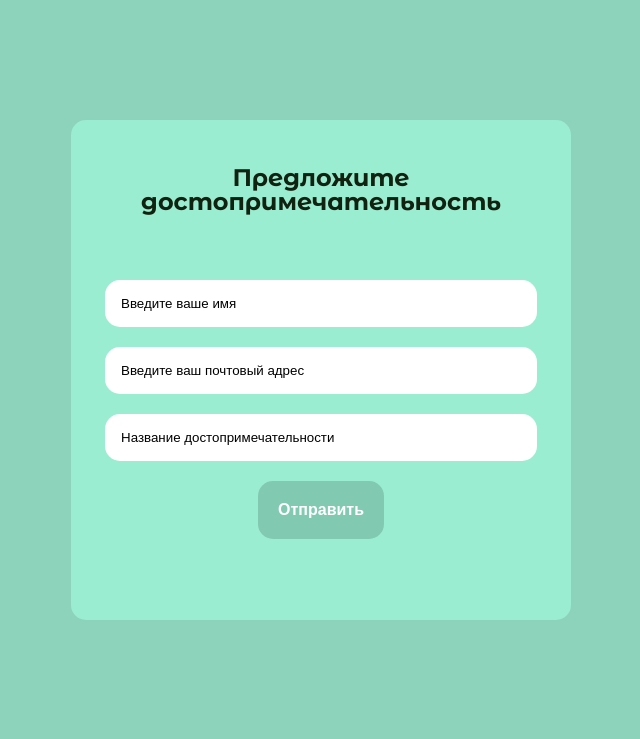
After one commit to Front3ndy/map_site, a Django app: template static/templates/form.html in a window 1280 px wide. The commit adds this page. Shown: the top 739 px of the page, without its empty margins (319-959 px from the left). Run offline with Django 5.2, Linux system fonts and the light colour scheme; the template is opened without the code that fills it, so the values that code supplies are empty.

Commit message:
95% index

```diff
--- /dev/null
+++ b/static/styles/form.css
@@ -0,0 +1,103 @@
+/* Сброс стилей html */
+html, body, div, span, applet, object, iframe,
+h1, h2, h3, h4, h5, h6, p, blockquote, pre,
+a, abbr, acronym, address, big, cite, code,
+del, dfn, em, img, ins, kbd, q, s, samp,
+small, strike, strong, sub, sup, tt, var,
+b, u, i, center,
+dl, dt, dd, ol, ul, li,
+fieldset, form, label, legend,
+table, caption, tbody, tfoot, thead, tr, th, td,
+article, aside, canvas, details, embed,
+figure, figcaption, footer, header, hgroup,
+menu, nav, output, ruby, section, summary,
+time, mark, audio, video {
+	margin: 0;
+	padding: 0;
+	border: 0;
+	font-size: 100%;
+	font: inherit;
+	vertical-align: baseline;
+}
+/* HTML5 display-role reset for older browsers */
+article, aside, details, figcaption, figure,
+footer, header, hgroup, menu, nav, section {
+	display: block;
+}
+
+body {
+	font-family: "Montserrat Alternates", sans-serif;
+	line-height: 1;
+	background-color: #8dd3bb;
+}
+ol, ul {
+	list-style: none;
+}
+blockquote, q {
+	quotes: none;
+}
+blockquote:before, blockquote:after,
+q:before, q:after {
+	content: '';
+	content: none;
+}
+table {
+	border-collapse: collapse;
+	border-spacing: 0;
+}
+
+.header {
+	background-color: #fff;
+	padding: 21px 104px;
+}
+
+.container {
+	max-width: 1383px;
+	margin: 15vh auto;
+	padding: 0 15px;
+}
+
+.form-div {
+    background-color: #9aedd0;
+    height: 500px;
+    width: 500px;
+    margin: 0 auto;
+    border-radius: 15px;
+    display: flex;
+    flex-direction: column;
+    text-align: center;
+}
+
+h1 {
+    padding: 16px;
+    font-size: 24px;
+    font-weight: 700;
+    color: #112211;
+    margin-bottom: 50px;
+    margin-top: 30px;
+}
+
+form {
+    display: flex;
+    flex-direction: column;
+    align-items: center;
+}
+
+input {
+    width: 80%;
+    padding: 16px;
+    margin-bottom: 20px;
+    border: none;
+    border-radius: 15px;
+}
+
+button {
+    border: none;
+    border-radius: 15px;
+    padding: 20px;
+    cursor: pointer;
+    color: #fff;
+    background-color: #81cab1;
+    font-size: 16px;
+    font-weight: 700;
+}
--- /dev/null
+++ b/static/templates/form.html
@@ -0,0 +1,27 @@
+<!DOCTYPE html>
+<html lang="en">
+<head>
+    <meta charset="UTF-8">
+    <meta name="viewport" content="width=device-width, initial-scale=1.0">
+    <link rel="preconnect" href="https://fonts.googleapis.com">
+    <link rel="preconnect" href="https://fonts.gstatic.com" crossorigin>
+    <link href="https://fonts.googleapis.com/css2?family=Montserrat+Alternates:ital,wght@0,400;0,500;0,600;0,700;1,900&display=swap" rel="stylesheet">
+    <link rel="stylesheet" href="../styles/form.css">
+    <title>Form</title>
+</head>
+<body>
+    <div class="container">
+        <div class="form-div">
+            <h1>Предложите достопримечательность</h1>
+            <div class="post-form">
+                <form method="post" id="form-post">
+                    <input type="text" onfocus="this.value=''" value="Введите ваше имя">
+                    <input type="email" onfocus="this.value=''" value="Введите ваш почтовый адрес">
+                    <input type="text" onfocus="this.value=''" value="Название достопримечательности">
+                </form>
+                <button form="form-post" type="submit">Отправить</button>
+            </div>
+        </div>
+    </div>
+</body>
+</html>
--- a/static/templates/index.html
+++ b/static/templates/index.html
@@ -307,8 +307,8 @@
                             поплним интерактивную карту
                         </h2>
                         <form method="post">
-                            <input type="text" value="Название достопримечательности">
-                            <button id="form-button">Отправить</button>
+                            <input type="text" onfocus="this.value=''" value="Название достопримечательности">
+                            <button id="form-button"><a href="./form.html">Отправить</a></button>
                         </form>
                     </div>
                     <div class="form-img">
```
Also changed, not shown: static/styles/index.css (+10 -0 lines).
